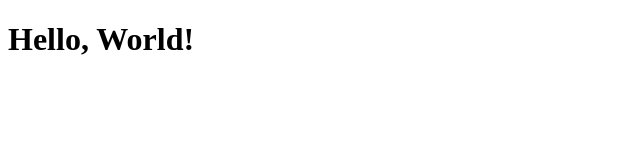
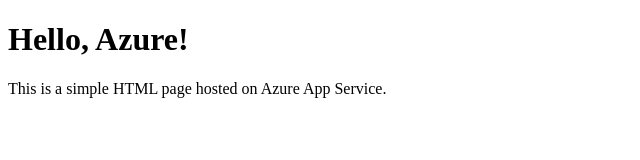
Before and after one commit to BavaTajudeenTS/repo1, a plain HTML site: page index.html in a window 1280 px wide. Shown: the whole page, without its empty margins (0-640 px from the left). Drawn offline with Linux system fonts and the light colour scheme.

Commit message:
Update index.html

```diff
--- a/index.html
+++ b/index.html
@@ -3,9 +3,10 @@
 <head>
     <meta charset="UTF-8">
     <meta name="viewport" content="width=device-width, initial-scale=1.0">
-    <title>Hello World</title>
+    <title>My Simple HTML Page</title>
 </head>
 <body>
-    <h1>Hello, World!</h1>
+    <h1>Hello, Azure!</h1>
+    <p>This is a simple HTML page hosted on Azure App Service.</p>
 </body>
 </html>
```
